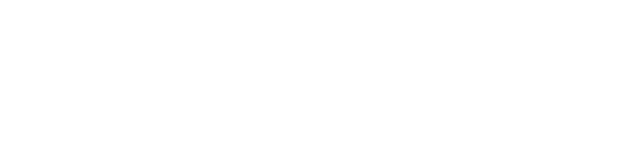
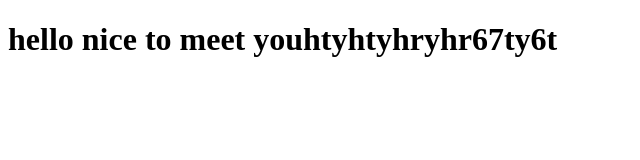
Before and after one commit to amirulhaque/background-generator, a plain HTML site: page index.html in a window 1280 px wide. Shown: the whole page, without its empty margins (0-640 px from the left). Drawn offline with Linux system fonts and the light colour scheme.

```diff
--- a/index.html
+++ b/index.html
@@ -4,6 +4,7 @@
 	<title></title>
 </head>
 <body>
+	<h1>hello nice to meet youhtyhtyhryhr67ty6t</h1>
 
 </body>
 </html>
```
